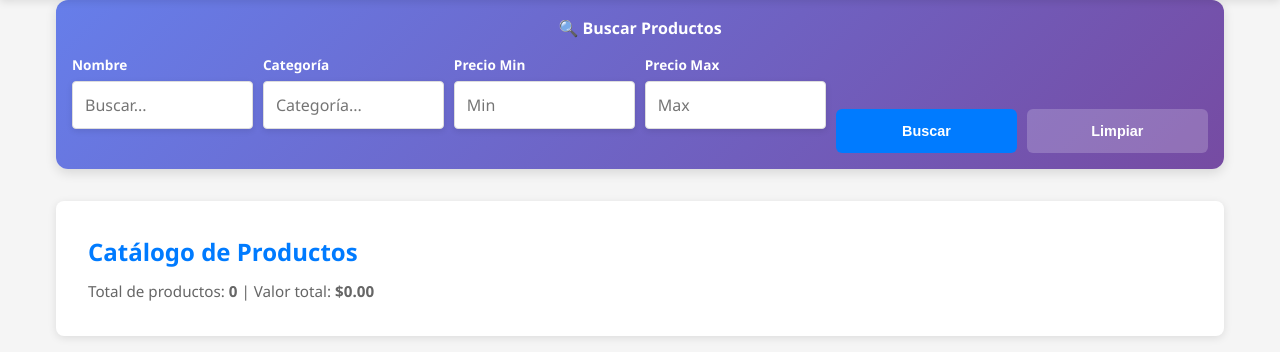
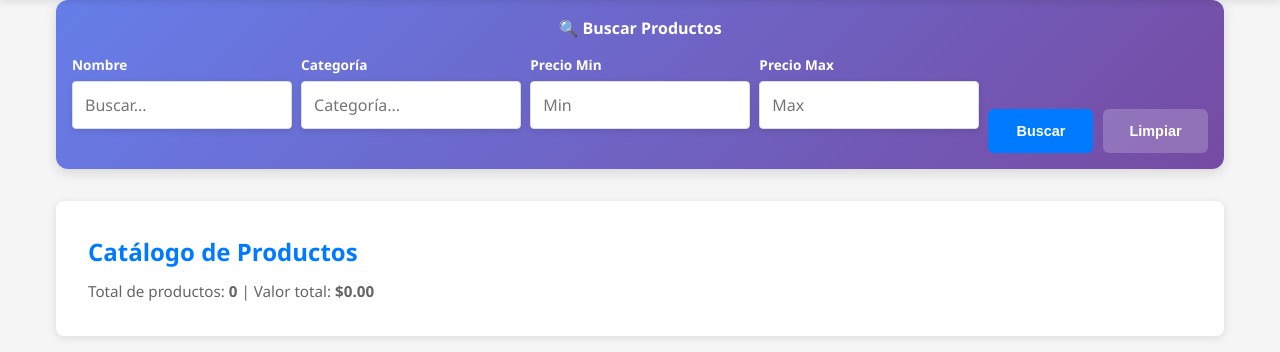
Before and after one commit to sistemas2verduzco-svg/industrial-verduzco, a Flask app: page / in a window 1280 px wide. Shown: the part 78-430 px from the top of the page. Run offline with Flask 3, Linux system fonts and the light colour scheme; the visitor is signed in with stand-in values (Sample User, id 1); data that the repository does not hold is empty.

Commit message:
modified:   templates/index.html

```diff
--- a/templates/index.html
+++ b/templates/index.html
@@ -61,8 +61,10 @@
                     <label for="filtro-precio-max">Precio Max</label>
                     <input type="number" id="filtro-precio-max" placeholder="Max" step="0.01" class="filtro-input">
                 </div>
-                <button class="btn btn-primary" onclick="aplicarFiltros()" style="align-self: flex-end;">Buscar</button>
-                <button class="btn btn-secondary" onclick="limpiarFiltros()" style="align-self: flex-end;">Limpiar</button>
+                <div style="display: flex; gap: 0.6rem; align-items: flex-end;">
+                    <button class="btn btn-primary" onclick="aplicarFiltros()" style="flex: 1;">Buscar</button>
+                    <button class="btn btn-secondary" onclick="limpiarFiltros()" style="flex: 1;">Limpiar</button>
+                </div>
             </div>
         </div>
     </div>
```
